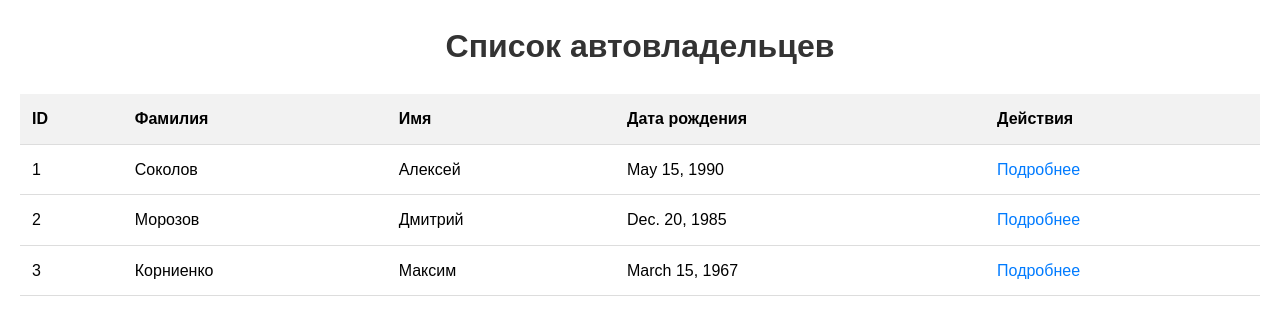
After one commit to KlimVladMaks/web-lab-2, a Django app: page /owners/ in a window 1280 px wide. The commit adds this page. Shown: the top 335 px of the page. Run offline with Django 5.2, Linux system fonts and the light colour scheme; data comes from the database, SQL or seed files in the repository; both versions use the stored data as it was after the commit.

Commit message:
Commit 11

```diff
--- a/django_project_klimenkov/project_first_app/urls.py
+++ b/django_project_klimenkov/project_first_app/urls.py
@@ -2,5 +2,6 @@ from django.urls import path
 from . import views
 
 urlpatterns = [
-    path('owner/<int:owner_id>/', views.owner_detail),
+    path('owner/<int:owner_id>/', views.owner_detail, name='owner_detail'),
+    path('owners/', views.owners_list, name='owners_list'),
 ]
--- a/django_project_klimenkov/project_first_app/views.py
+++ b/django_project_klimenkov/project_first_app/views.py
@@ -13,3 +13,10 @@ def owner_detail(request, owner_id):
         raise Http404("Владелец автомобиля не найден")
 
     return render(request, 'owner.html', {'owner': owner})
+
+def owners_list(request):
+    """
+    Представление для отображения списка всех владельцев автомобилей.
+    """
+    owners = CarOwner.objects.all()
+    return render(request, 'owners_list.html', {'owners': owners})
--- a/django_project_klimenkov/templates/owner.html
+++ b/django_project_klimenkov/templates/owner.html
@@ -3,7 +3,7 @@
 <head>
     <meta charset="UTF-8">
     <meta name="viewport" content="width=device-width, initial-scale=1.0">
-    <title>Информация о владельце</title>
+    <title>Информация об автовладельце</title>
     <style>
         body {
             font-family: Arial, sans-serif;
@@ -28,7 +28,9 @@
     </style>
 </head>
 <body>
-    <h1>Информация о владельце автомобиля</h1>
+    <a href="{% url 'owners_list' %}" class="back-link">← Назад к списку автовладельцев</a>
+
+    <h1>Информация об автовладельце</h1>
 
     <div class="owner-info">
         <p><strong>ID владельца:</strong> {{ owner.id_owner }}</p>
--- /dev/null
+++ b/django_project_klimenkov/templates/owners_list.html
@@ -0,0 +1,82 @@
+<!DOCTYPE html>
+<html lang="ru">
+<head>
+    <meta charset="UTF-8">
+    <meta name="viewport" content="width=device-width, initial-scale=1.0">
+    <title>Список автовладельцев</title>
+    <style>
+        body {
+            font-family: Arial, sans-serif;
+            margin: 20px;
+            line-height: 1.6;
+        }
+        h1 {
+            color: #333;
+            text-align: center;
+        }
+        table {
+            width: 100%;
+            border-collapse: collapse;
+            margin: 20px 0;
+        }
+        th, td {
+            padding: 12px;
+            text-align: left;
+            border-bottom: 1px solid #ddd;
+        }
+        th {
+            background-color: #f2f2f2;
+            font-weight: bold;
+        }
+        tr:hover {
+            background-color: #f5f5f5;
+        }
+        .no-owners {
+            text-align: center;
+            color: #666;
+            font-style: italic;
+        }
+        .owner-link {
+            color: #007bff;
+            text-decoration: none;
+        }
+        .owner-link:hover {
+            text-decoration: underline;
+        }
+    </style>
+</head>
+<body>
+    <h1>Список автовладельцев</h1>
+
+    {% if owners %}
+        <table>
+            <thead>
+                <tr>
+                    <th>ID</th>
+                    <th>Фамилия</th>
+                    <th>Имя</th>
+                    <th>Дата рождения</th>
+                    <th>Действия</th>
+                </tr>
+            </thead>
+            <tbody>
+                {% for owner in owners %}
+                <tr>
+                    <td>{{ owner.id_owner }}</td>
+                    <td>{{ owner.last_name }}</td>
+                    <td>{{ owner.first_name }}</td>
+                    <td>{{ owner.birth_date|default:"Не указана" }}</td>
+                    <td>
+                        <a href="{% url 'owner_detail' owner.id_owner %}" class="owner-link">
+                            Подробнее
+                        </a>
+                    </td>
+                </tr>
+                {% endfor %}
+            </tbody>
+        </table>
+    {% else %}
+        <p class="no-owners">Автовладельцы не найдены.</p>
+    {% endif %}
+</body>
+</html>
```
Also changed, not shown: notes.txt (+8 -0 lines), django_project_klimenkov/db.sqlite3.
